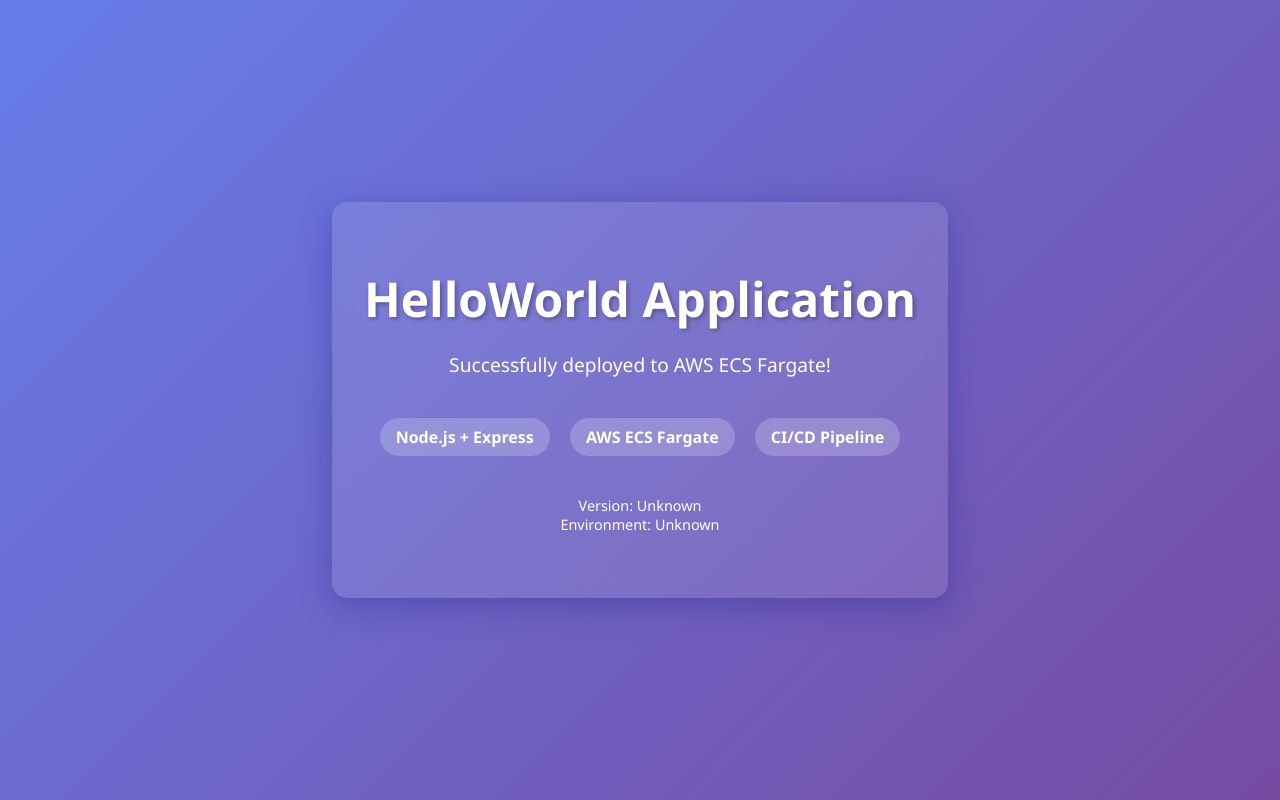
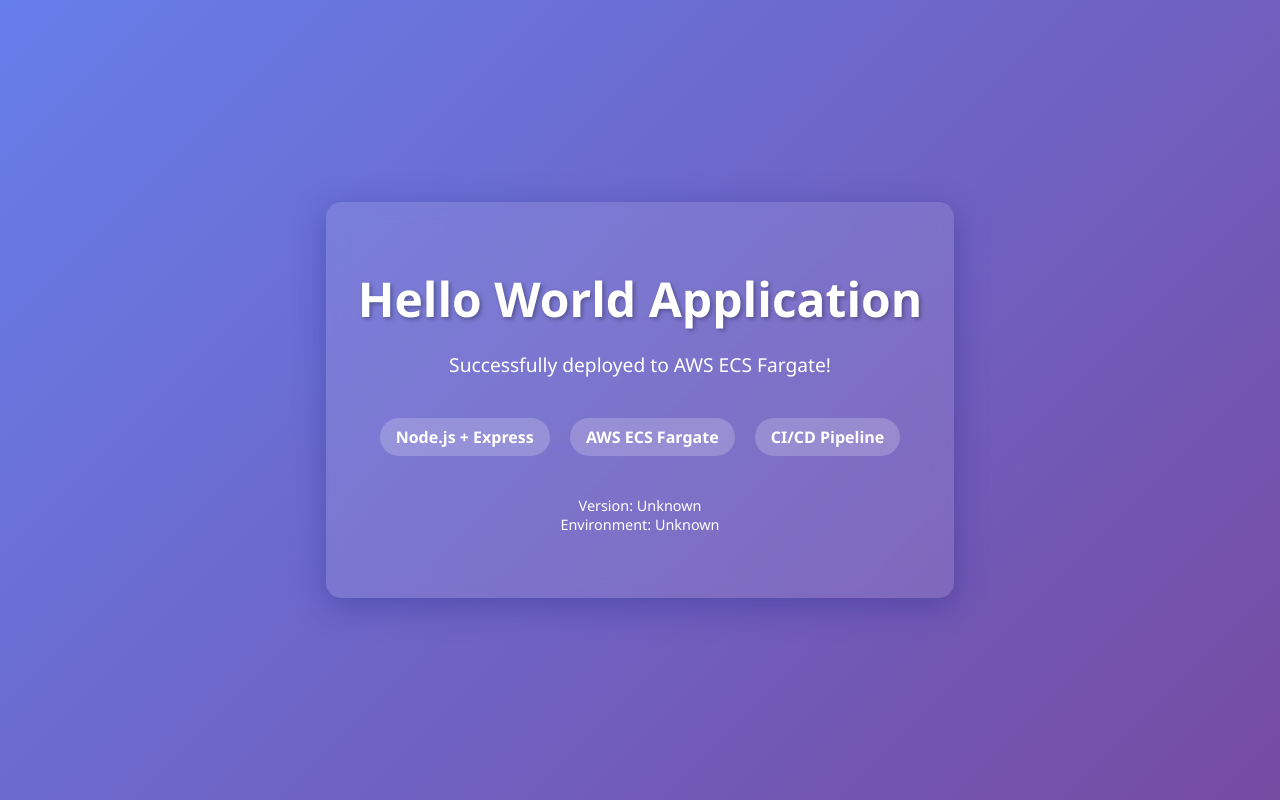
Before and after one commit to indreshkushwaha/nodejs-hello-world-ecs, a website: page app/public/index.html in a window 1280 px wide. Drawn offline with Linux system fonts and the light colour scheme; no server answers.

Commit message:
Make minor change to trigger webhook

```diff
--- a/app/public/index.html
+++ b/app/public/index.html
@@ -45,7 +45,7 @@
 </head>
 <body>
     <div class="container">
-        <h1> HelloWorld Application</h1>
+        <h1> Hello World Application</h1>
         <p>Successfully deployed to AWS ECS Fargate!</p>
         <div class="badge">Node.js + Express</div>
         <div class="badge">AWS ECS Fargate</div>
```
